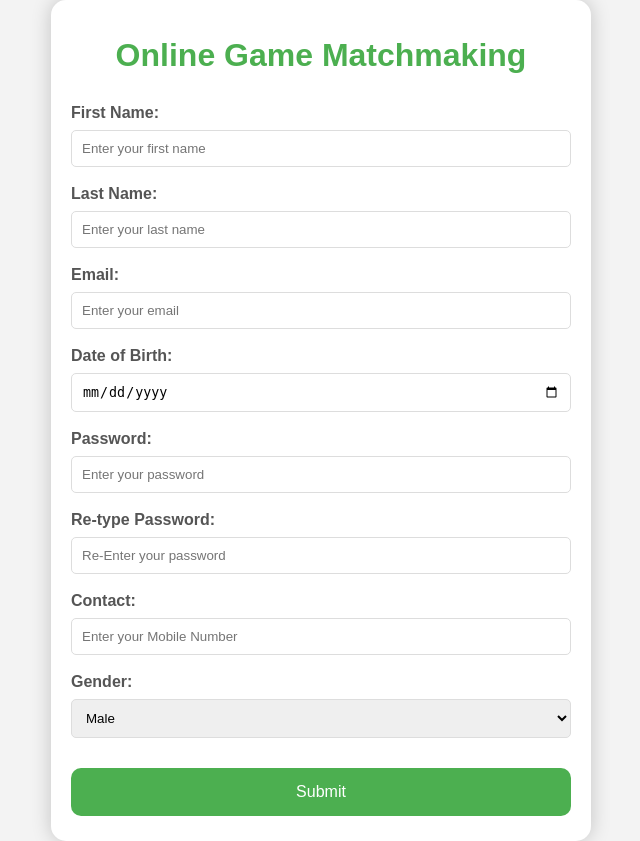
After one commit to DragonTigress/SWE-6613, a PHP site: page /FrontEndCoding/index.html in a window 1280 px wide. The commit adds this page. Shown: the whole page, without its empty margins (319-959 px from the left). Run offline with PHP 8.4, Linux system fonts and the light colour scheme.

Commit message:
Add files via upload

```diff
--- /dev/null
+++ b/FrontEndCoding/index.html
@@ -0,0 +1,75 @@
+
+<!DOCTYPE html>
+<html>
+
+<head>
+    <title>Registration Form</title>
+    <link rel="stylesheet"
+          href="styles.css">
+</head>
+
+<body>
+    <div class="main">
+        <h1>Online Game Matchmaking</h1>
+        <form action="">
+            <label for="first">First Name:</label>
+            <input type="text" id="first"
+                   name="first"
+                   placeholder="Enter your first name" required>
+
+            <label for="last">Last Name:</label>
+            <input type="text" id="last"
+                   name="last"
+                   placeholder="Enter your last name" required>
+
+            <label for="email">Email:</label>
+            <input type="email" id="email"
+                   name="email"
+                   placeholder="Enter your email" required>
+
+            <label for="dob">Date of Birth:</label>
+            <input type="date"
+                   id="dob" name="dob"
+                   placeholder="Enter your DOB" required>
+
+            <label for="password">Password:</label>
+            <input type="password" id="password"
+                   name="password"
+                   placeholder="Enter your password"
+                   pattern=
+                   "^(?=.*\d)(?=.*[a-zA-Z])(?=.*[^a-zA-Z0-9])\S{8,}$" required
+                   title="Password must contain at least one number,
+                       one alphabet, one symbol, and be at
+                       least 8 characters long">
+
+            <label for="repassword">Re-type Password:</label>
+            <input type="password" id="repassword"
+                   name="repassword"
+                   placeholder="Re-Enter your password" required>
+            <span id="pass"></span>
+
+            <label for="mobile">Contact:</label>
+            <input type="text" id="mobile"
+                   name="mobile"
+                   placeholder="Enter your Mobile Number" required
+                   maxlength="10">
+
+            <label for="gender">Gender:</label>
+            <select id="gender" name="gender" required>
+                <option value="male">Male</option>
+                <option value="female">Female</option>
+                <option value="other">Other</option>
+            </select>
+
+            <div class="wrap">
+                <button type="submit" onclick="solve()">
+                  Submit
+                  </button>
+
+            </div>
+        </form>
+    </div>
+    <script src="script.js"></script>
+</body>
+
+</html>
--- /dev/null
+++ b/FrontEndCoding/script.js
@@ -0,0 +1,57 @@
+// script.js
+
+function solve() {
+    let password =
+        document.getElementById('password').value;
+    let repassword =
+        document.getElementById('repassword').value;
+    let mobile =
+        document.getElementById('mobile').value;
+    let mail =
+        document.getElementById('email').value;
+    let flag = 1;
+
+    let emailRegex = /^[^\s@]+@[^\s@]+\.[^\s@]+$/;
+
+    if (!emailRegex.test(mail)) {
+        flag = 0;
+        pass.innerText =
+            'Please enter a valid email address.';
+        setTimeout(() => {
+            pass.innerText = "";
+        }, 3000);
+    }
+
+    if (password !== repassword) {
+        flag = 0;
+        pass.innerText =
+            "Passwords do not match. Please re-enter.";
+        setTimeout(() => {
+            pass.innerText = "";
+        }, 3000);
+    }
+
+    let passwordRegex =
+        /^(?=.*\d)(?=.*[a-zA-Z])(?=.*[^a-zA-Z0-9])\S{8,}$/;
+
+    if (!passwordRegex.test(password)) {
+        flag = 0;
+        pass.innerText =
+            'Password must be at least 8 characters'+
+            ' long and include at least one number,'+
+            ' one alphabet, and one symbol.';
+        setTimeout(() => {
+            pass.innerText = "";
+        }, 3000);
+    }
+    let mobileRegex =  /^[0-9]{10}$/;
+    if(!mobileRegex.test(mobile)) {
+        flag=0;
+        pass.innerText = 'Please enter a valid number.';
+        setTimeout(() => {
+            pass.innerText = "";
+        }, 3000);
+    }
+    if (flag)
+        alert("Form submitted");
+}
--- a/FrontEndCoding/styles.css
+++ b/FrontEndCoding/styles.css
@@ -1,47 +1,80 @@
+/* style.css */
 body {
-    font-family: Arial, sans-serif;
-    background-color: #96cfcb;
-    padding: 20px;
+    display: flex;
+    align-items: center;
+    justify-content: center;
+    font-family: sans-serif;
+    line-height: 1.5;
+    min-height: 100vh;
+    background: #f3f3f3;
+    flex-direction: column;
+    margin: 0;
+}
+
+.main {
+    background-color: #fff;
+    border-radius: 15px;
+    box-shadow: 0 0 20px rgba(0, 0, 0, 0.2);
+    padding: 10px 20px;
+    transition: transform 0.2s;
+    width: 500px;
+    text-align: center;
 }
 
 h1 {
-    text-align: center;
-    }
-
-    form {
-    background-color: #b754cfd8;
-    max-width: 300px;
-    margin: 0 auto;
-    padding: 20px;
-    border: 1px solid #dddddd;
-    border-radius: 5px;
+    color: #4CAF50;
 }
 
 label {
     display: block;
-    margin-bottom: 10px;
+    width: 100%;
+    margin-top: 10px;
+    margin-bottom: 5px;
+    text-align: left;
+    color: #555;
+    font-weight: bold;
 }
 
-    input[type="text"],
-    input[type="password"] {
-    width: 90%;
-    padding: 10px;
-    margin-bottom: 20px;
+#pass {
+    color: red;
+    font-size: 12px;
 }
 
-    input[type="submit"] {
-    background-color: #4caf50;
-    color: #ffffff;
-    padding: 10px 20px;
-    border: none;
+input {
+    display: block;
+    width: 100%;
+    margin-bottom: 15px;
+    padding: 10px;
+    box-sizing: border-box;
+    border: 1px solid #ddd;
     border-radius: 5px;
-    cursor: pointer;
 }
 
-    input[value="Create Login"]{
-    margin-left: 100px;
+select {
+    display: block;
+    width: 100%;
+    margin-bottom: 15px;
+    padding: 10px;
+    box-sizing: border-box;
+    border: 1px solid #ddd;
+    border-radius: 5px;
 }
 
-    input[type="submit"]:hover {
-    background-color: #45a049;
+button {
+    padding: 15px;
+    border-radius: 10px;
+    margin-top: 15px;
+    margin-bottom: 15px;
+    border: none;
+    color: white;
+    cursor: pointer;
+    background-color: #4CAF50;
+    width: 100%;
+    font-size: 16px;
 }
+
+.wrap {
+    display: flex;
+    justify-content: center;
+    align-items: center;
+}
```
Lines whose indentation alone changed are shown as unchanged.
